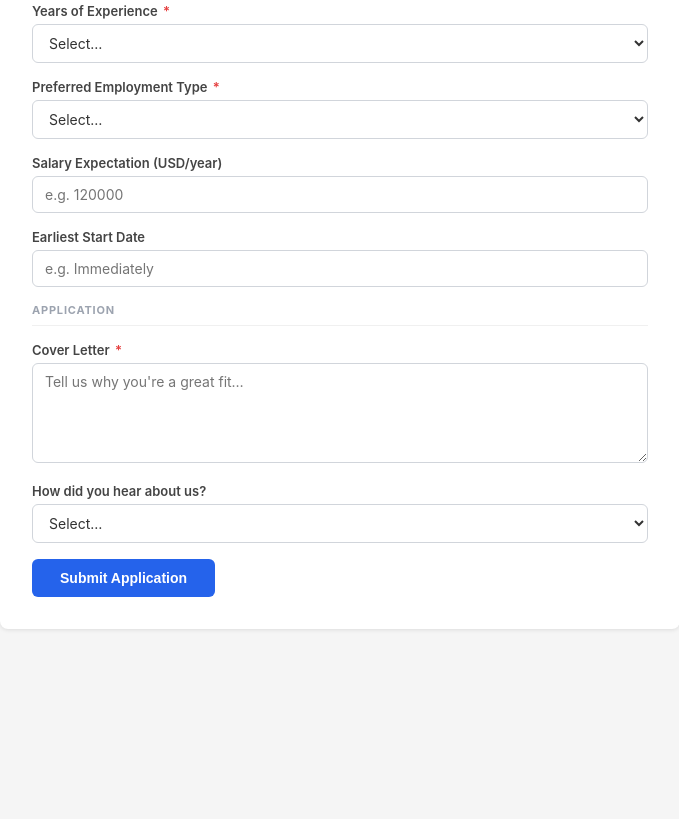
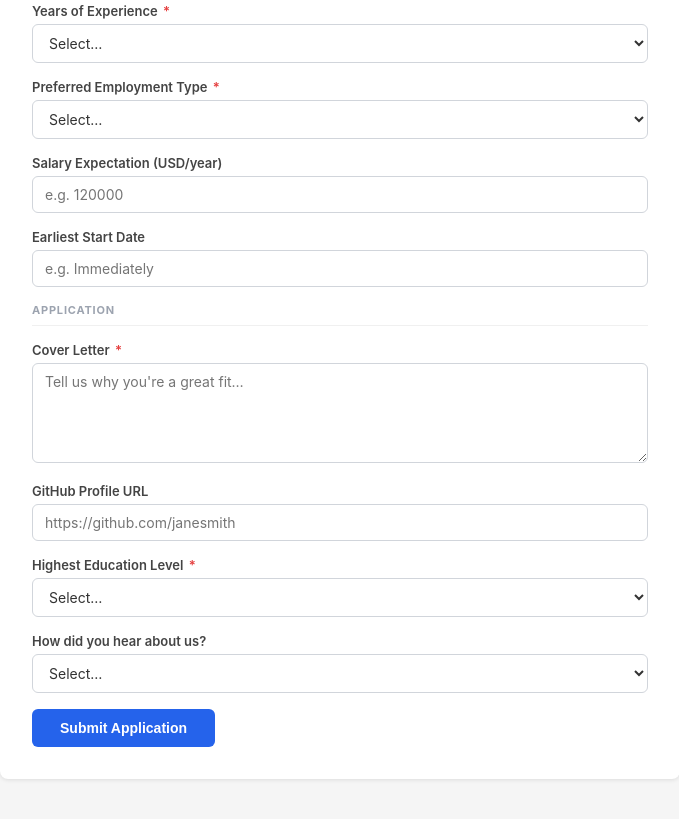
Before and after one commit to GuilhermeDidier/smart-form-api, a website: page public/testform.html in a window 1280 px wide. Shown: the part 666-1485 px from the top of the page, without its empty margins (300-979 px from the left). Before the commit the page ends 1355 px from the top, so only its background shows below. Drawn offline with Linux system fonts and the light colour scheme.

Commit message:
feat: add github and education fields to testform (15 total)

```diff
--- a/public/testform.html
+++ b/public/testform.html
@@ -139,6 +139,20 @@
       <label for="cover_letter">Cover Letter <span class="req">*</span></label>
       <textarea id="cover_letter" name="cover_letter" required placeholder="Tell us why you're a great fit…"></textarea>
 
+      <label for="github">GitHub Profile URL</label>
+      <input type="url" id="github" name="github" placeholder="https://github.com/janesmith">
+
+      <label for="education">Highest Education Level <span class="req">*</span></label>
+      <select id="education" name="education" required>
+        <option value="">Select…</option>
+        <option value="high_school">High School</option>
+        <option value="associate">Associate Degree</option>
+        <option value="bachelor">Bachelor's Degree</option>
+        <option value="master">Master's Degree</option>
+        <option value="phd">PhD</option>
+        <option value="self_taught">Self-taught</option>
+      </select>
+
       <label for="referral">How did you hear about us?</label>
       <select id="referral" name="referral">
         <option value="">Select…</option>
```
